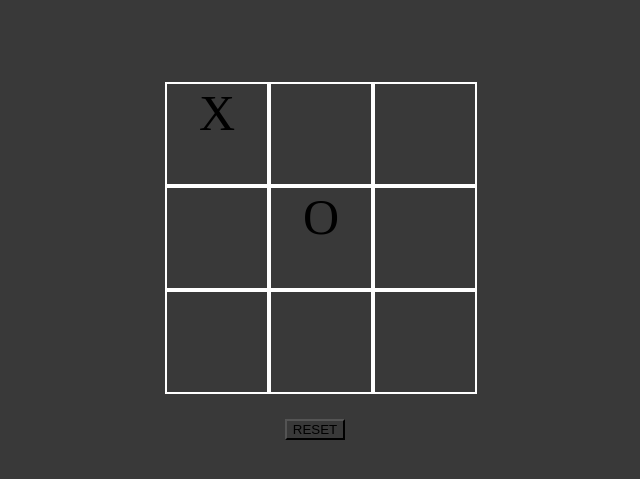
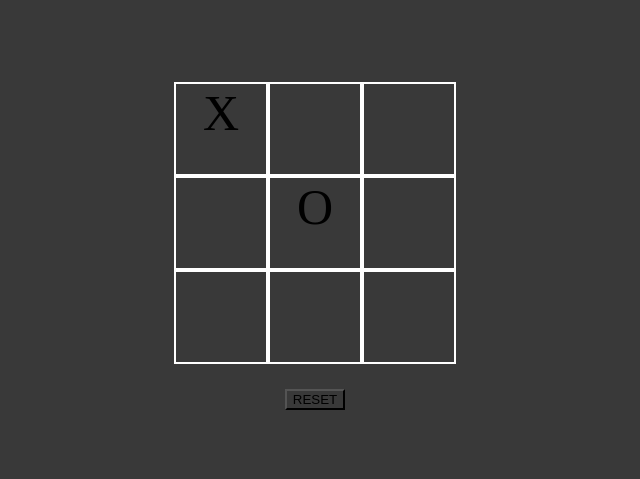
Before and after one commit to adavilalith/minimax-algorithm-tic-tac-toe, a plain HTML site: page index.html in a window 1280 px wide. Both pictures are taken after a click on the element 542 px from the left and 202 px from the top of the page. Shown: the part 69-548 px from the top of the page, without its empty margins (325-965 px from the left). Drawn offline with Linux system fonts and the light colour scheme.

Commit message:
oops forgot to prevet double placement

```diff
--- a/index.css
+++ b/index.css
@@ -12,8 +12,8 @@ align-items: center;
 .cell{
       border:2px solid;
       border-color: rgb(255, 255, 255);
-      width:100px;
-      height:100px;
+      width:90px;
+      height:90px;
       font-size:50px;
       text-align: center;
 }
--- a/index.js
+++ b/index.js
@@ -7,7 +7,12 @@ const handleClick = (cell)=>{
         return;
     }
     console.log(cell)
+    if(board[cell]!=" "){
+      document.getElementById("msg").innerHTML="cell full"
+      return;
+    }
     if(turn%2==0){
+      document.getElementById("msg").innerHTML=""
         board[cell]="X"
         document.getElementById("c"+cell).innerHTML+="X"
         cell=bestMove()
```
